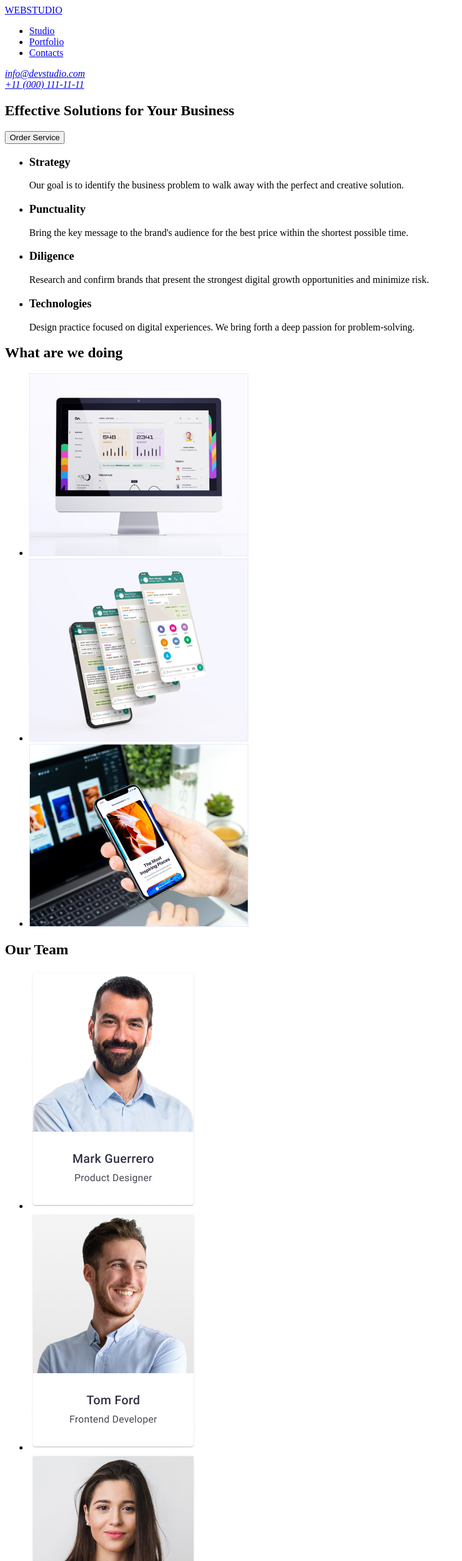
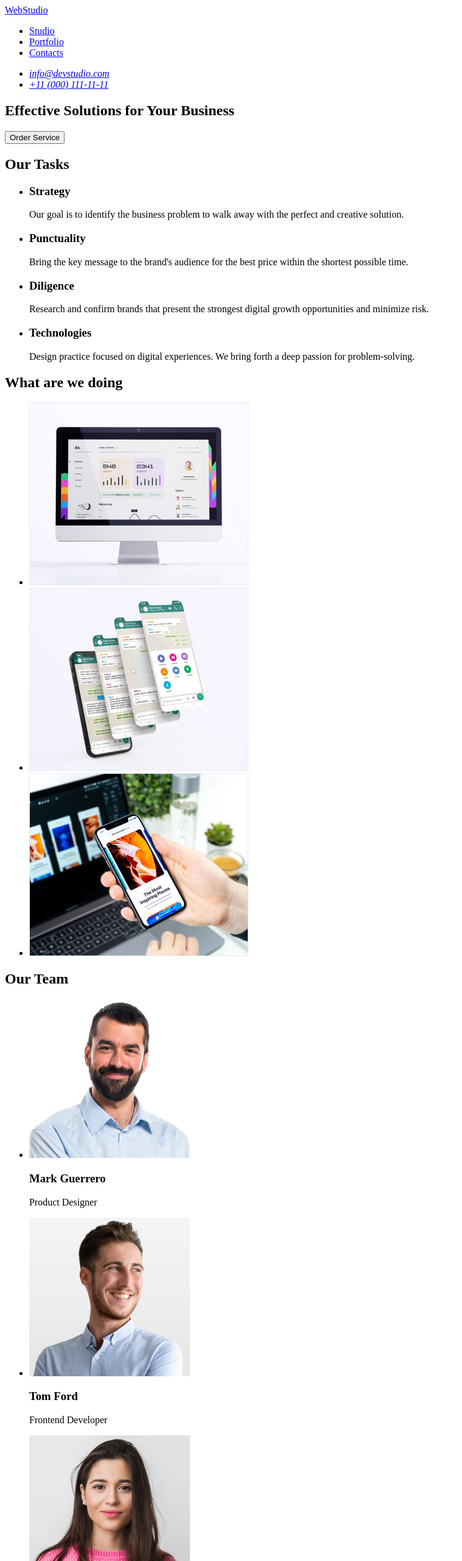
Before and after one commit to bsnisarchuk/goit-markup-hw-01, a plain HTML site: page index.html in a window 1280 px wide. Shown: the top 2560 px of the page at 61% size, without its empty margins (0-759 px from the left). Drawn offline with Linux system fonts and the light colour scheme.

Commit message:
upgrade html

```diff
--- a/index.html
+++ b/index.html
@@ -11,7 +11,7 @@
 <body>
     <header>
         <nav>
-            <a href="/"><span>WEB</span>STUDIO</a>
+            <a href="./index.html">WebStudio</a>
             <ul>
                 <li><a href="/">Studio</a></li>
                 <li><a href="/">Portfolio</a></li>
@@ -20,8 +20,12 @@
         </nav>
 
         <address>
-            <a href="mailto:info@devstudio.com">info@devstudio.com</a><br />
-            <a href="tel:+110001111111">+11 (000) 111-11-11</a>
+            <ul>
+                <li><a href="mailto:info@devstudio.com">info@devstudio.com</a></li>
+                <li><a href="tel:+110001111111">+11 (000) 111-11-11</a></li>
+            </ul>
+
+
         </address>
     </header>
     <main>
@@ -31,6 +35,7 @@
         </section>
 
         <section> <!--SPISOK-->
+            <h2>Our Tasks</h2>
             <ul>
                 <li>
                     <h3>Strategy</h3>
@@ -68,19 +73,28 @@
         <section>
             <h2>Our Team</h2>
             <ul>
-                <li><img src="./images/TeamCard1.jpg" alt="Mark Guerrero"></li>
-                <li><img src="./images/TeamCard2.jpg" alt="Tom Ford"></li>
-                <li><img src="./images/TeamCard3.jpg" alt="Camila Garcia"></li>
-                <li><img src="./images/TeamCard4.jpg" alt="Daniel Wilson"></li>
+                <li><img src="./images/img21.jpg" alt="Mark Guerrero" width="264"></li>
+                <h3>Mark Guerrero</h3>
+                <p>Product Designer</p>
+                <li><img src="./images/img22.jpg" alt="Mark Guerrero" width="264"></li>
+                <h3>Tom Ford</h3>
+                <p>Frontend Developer</p>
+                <li><img src="./images/img23.jpg" alt="Mark Guerrero" width="264"></li>
+                <h3>Camila Garcia</h3>
+                <p>Marketing</p>
+                <li><img src="./images/img24.jpg" alt="Mark Guerrero" width="264"></li>
+                <h3>Daniel Wilson</h3>
+                <p>UI Designer</p>
+
             </ul>
         </section>
-
     </main>
-
     <footer>
-        <a href="/"><span>WEB</span>STUDIO</a>
+        <a href="./index.html">WebStudio</a>
         <p>Increase the flow of customers and sales for your business with digital marketing & growth solutions.</p>
     </footer>
+
+
 </body>
 
 </html>
```
Also changed, not shown: images/TeamCard1.jpg (deleted), images/TeamCard2.jpg (deleted), images/TeamCard3.jpg (deleted), images/TeamCard4.jpg (deleted), images/img21.jpg (added), images/img22.jpg (added), images/img23.jpg (added), images/img24.jpg (added).
